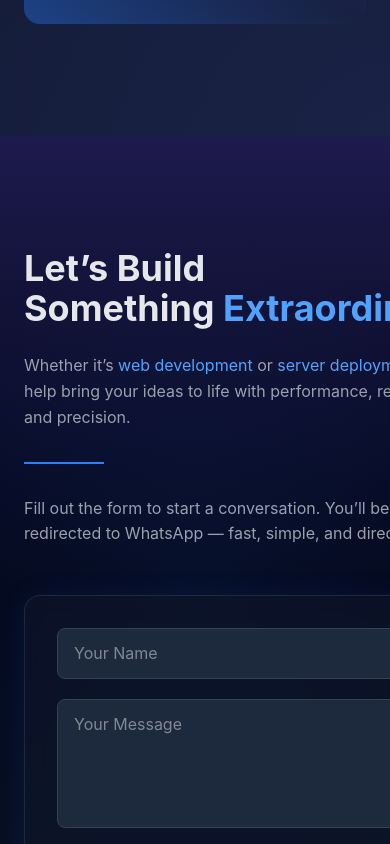
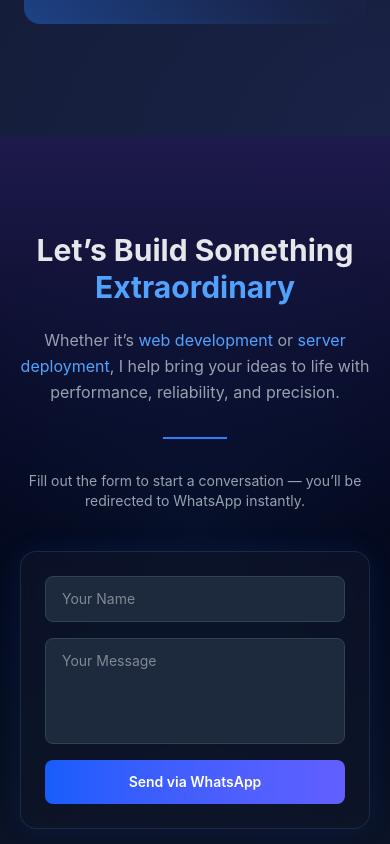
Before and after one commit to abdul-ghaffar01/services, a Next.js app: page / in a window 390 px wide. Shown: the part 6860-7704 px from the top of the page. Built offline with nearby package versions, Linux system fonts and the light colour scheme.

Commit message:
Made contact form responsive

```diff
--- a/components/Contact.jsx
+++ b/components/Contact.jsx
@@ -15,41 +15,46 @@
   };
 
   return (
-    <section id="contact" className="relative py-28 bg-gradient-to-b from-indigo-950 via-slate-950 to-slate-900 text-gray-200 overflow-hidden">
-      {/* soft background glow */}
+    <section
+      id="contact"
+      className="relative py-24 sm:py-28 bg-gradient-to-b from-indigo-950 via-slate-950 to-slate-900 text-gray-200 overflow-hidden"
+    >
+      {/* background glow */}
       <div className="absolute inset-0 bg-[radial-gradient(circle_at_center,rgba(59,130,246,0.08),transparent_70%)] pointer-events-none" />
 
-      <div className="relative z-10 max-w-6xl mx-auto px-6 grid md:grid-cols-2 gap-12 items-center">
-        {/* Left side – text */}
+      <div className="relative z-10 max-w-6xl mx-auto px-5 sm:px-8 grid grid-cols-1 md:grid-cols-2 gap-10 sm:gap-14 items-center">
+        {/* Left side */}
         <motion.div
-          initial={{ opacity: 0, x: -20 }}
-          whileInView={{ opacity: 1, x: 0 }}
+          initial={{ opacity: 0, y: 20 }}
+          whileInView={{ opacity: 1, y: 0 }}
           transition={{ duration: 0.5 }}
+          className="text-center md:text-left"
         >
-          <h2 className="text-4xl sm:text-5xl font-bold mb-6">
-            Let’s Build Something&nbsp;
+          <h2 className="text-3xl sm:text-4xl md:text-5xl font-bold mb-5 leading-tight">
+            Let’s Build Something{" "}
             <span className="text-blue-400">Extraordinary</span>
           </h2>
-          <p className="text-gray-400 leading-relaxed mb-8">
-            Whether it’s <span className="text-blue-400">web development</span>{" "}
-            or <span className="text-blue-400">server deployment</span>, I help
+          <p className="text-gray-400 text-base sm:text-lg leading-relaxed mb-8">
+            Whether it’s{" "}
+            <span className="text-blue-400">web development</span> or{" "}
+            <span className="text-blue-400">server deployment</span>, I help
             bring your ideas to life with performance, reliability, and
             precision.
           </p>
-          <div className="h-[2px] w-20 bg-blue-500 mb-8" />
-          <p className="text-gray-400">
-            Fill out the form to start a conversation. You’ll be redirected to
-            WhatsApp — fast, simple, and direct.
+          <div className="mx-auto md:mx-0 h-[2px] w-16 sm:w-20 bg-blue-500 mb-8" />
+          <p className="text-gray-400 text-sm sm:text-base">
+            Fill out the form to start a conversation — you’ll be redirected to
+            WhatsApp instantly.
           </p>
         </motion.div>
 
         {/* Right side – form */}
         <motion.form
           onSubmit={handleSubmit}
-          initial={{ opacity: 0, x: 20 }}
-          whileInView={{ opacity: 1, x: 0 }}
+          initial={{ opacity: 0, y: 20 }}
+          whileInView={{ opacity: 1, y: 0 }}
           transition={{ duration: 0.6 }}
-          className="bg-slate-900/60 border border-slate-700/50 rounded-2xl p-8 backdrop-blur-md shadow-[0_0_25px_rgba(30,64,175,0.15)] flex flex-col gap-5"
+          className="bg-slate-900/60 border border-slate-700/50 rounded-2xl p-6 sm:p-8 backdrop-blur-md shadow-[0_0_25px_rgba(30,64,175,0.15)] flex flex-col gap-4 sm:gap-5"
         >
           <input
             type="text"
@@ -57,7 +62,7 @@
             placeholder="Your Name"
             value={name}
             onChange={(e) => setName(e.target.value)}
-            className="px-4 py-3 rounded-lg bg-slate-800 text-gray-200 border border-slate-700 focus:border-blue-500 focus:ring-1 focus:ring-blue-500 outline-none transition"
+            className="px-4 py-3 rounded-lg bg-slate-800 text-gray-200 border border-slate-700 focus:border-blue-500 focus:ring-1 focus:ring-blue-500 outline-none transition text-sm sm:text-base"
           />
 
           <textarea
@@ -66,14 +71,14 @@
             placeholder="Your Message"
             value={message}
             onChange={(e) => setMessage(e.target.value)}
-            className="px-4 py-3 rounded-lg bg-slate-800 text-gray-200 border border-slate-700 focus:border-blue-500 focus:ring-1 focus:ring-blue-500 outline-none transition resize-none"
+            className="px-4 py-3 rounded-lg bg-slate-800 text-gray-200 border border-slate-700 focus:border-blue-500 focus:ring-1 focus:ring-blue-500 outline-none transition resize-none text-sm sm:text-base"
           />
 
           <motion.button
             whileHover={{ scale: 1.03 }}
             whileTap={{ scale: 0.97 }}
             type="submit"
-            className="px-6 py-3 rounded-lg font-semibold text-white bg-gradient-to-r from-blue-600 to-indigo-500 hover:shadow-[0_0_15px_rgba(59,130,246,0.3)] transition-all"
+            className="px-5 py-3 sm:px-6 sm:py-3.5 rounded-lg font-semibold text-white bg-gradient-to-r from-blue-600 to-indigo-500 hover:shadow-[0_0_15px_rgba(59,130,246,0.3)] transition-all text-sm sm:text-base"
           >
             Send via WhatsApp
           </motion.button>
```
